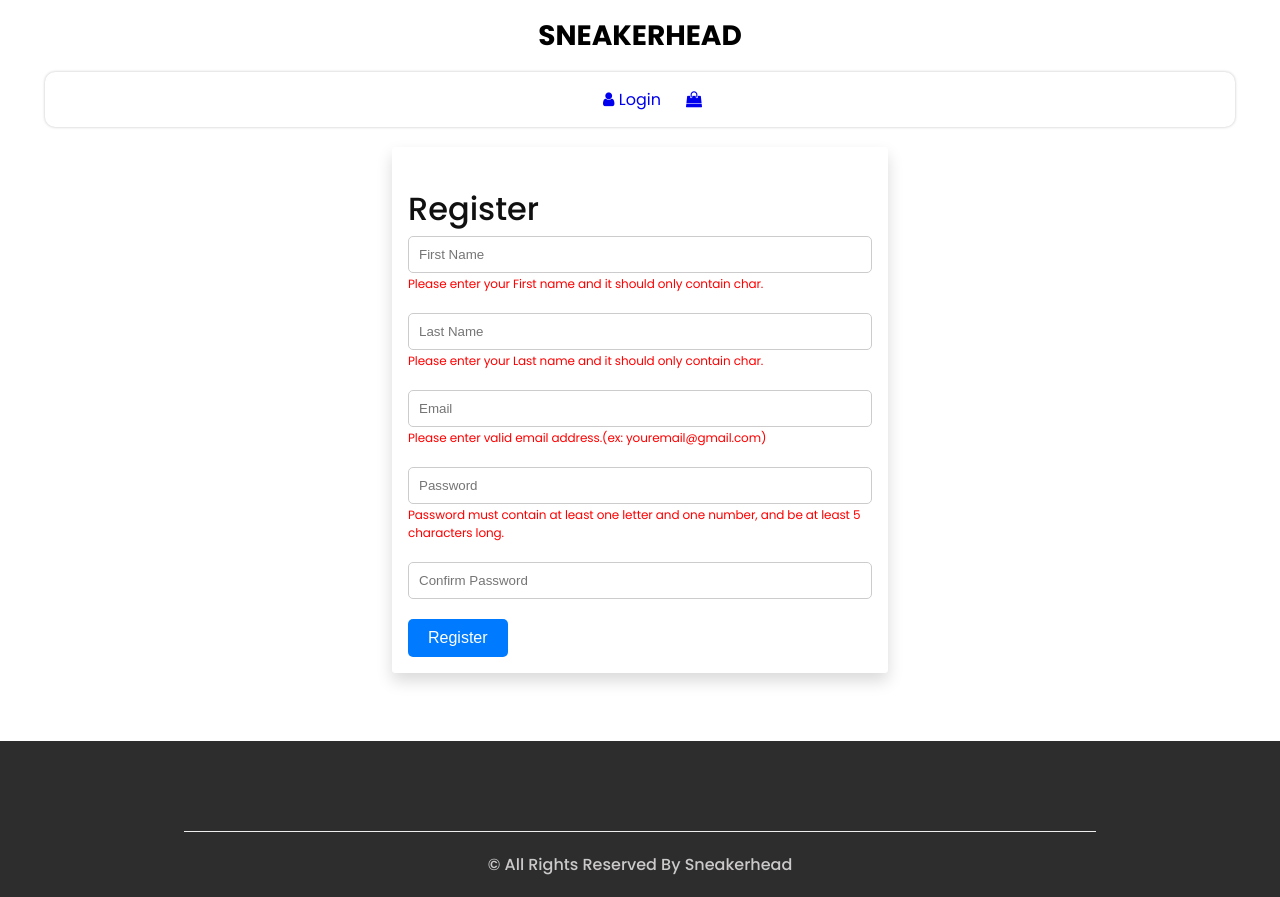
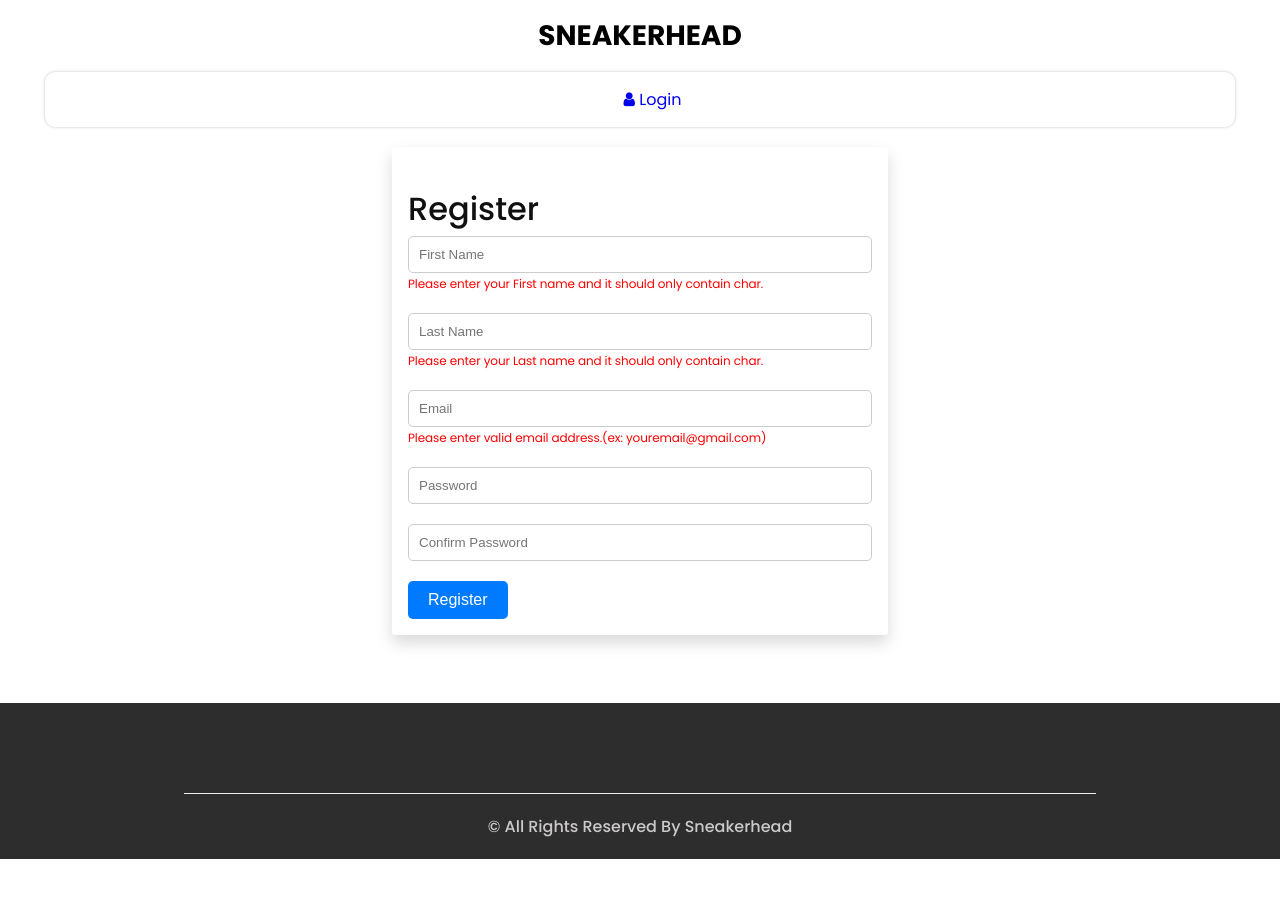
Before and after one commit to ydonga2377/sneakerhead, a plain HTML site: page register.html in a window 1280 px wide. Both pictures are taken after a click on the button "Register". After the commit the page ends 859 px from the top, so only its background shows below. Drawn offline with nearby package versions, Linux system fonts and the light colour scheme.

Commit message:
few channges on register

```diff
--- a/js/register.js
+++ b/js/register.js
@@ -16,19 +16,21 @@ $("#register-btn").click(function () {
     var confirmPassword = $("#confirmPassword").val();
 
     var nameRegex = /^[a-zA-Z]+$/;
-    var emailRegex = /^[^\s@]+@[^\s@]+\.[^\s@]+$/;
+    var emailRegex = /^[^\s@=:><]+@[^\s@=:><]+\.[^\s@=:><]+$/;
+
     var passwordRegex = /^(?=.*[A-Za-z])(?=.*\d).{5,}$/;
 
-    if (!firstName && !nameRegex.test(firstName)) {
+    if (!firstName || !nameRegex.test(firstName)) {
         $("#firstName + span").text("Please enter your First name and it should only contain char.");
     }
 
-    if (!lastName && !nameRegex.test(lastName)) {
+    if (!lastName || !nameRegex.test(lastName)) {
         $("#lastName + span").text("Please enter your Last name and it should only contain char.");
     }
 
-    if (!email && !emailRegex.test(email)) {
+    if (!email || !emailRegex.test(email)) {
         $("#email + span").text("Please enter valid email address.(ex: youremail@gmail.com)");
+        return;
     }
 
     if (!passwordRegex.test(password)) {
--- a/register.html
+++ b/register.html
@@ -74,9 +74,9 @@
                 Login
               </span>
             </a>
-            <a href="cart.html">
+            <!-- <a href="cart.html">
               <i class="fa fa-shopping-bag" aria-hidden="true"></i>
-            </a>
+            </a> -->
 
           </div>
         </div>
```
Also changed, not shown: login.html (+2 -2 lines).
